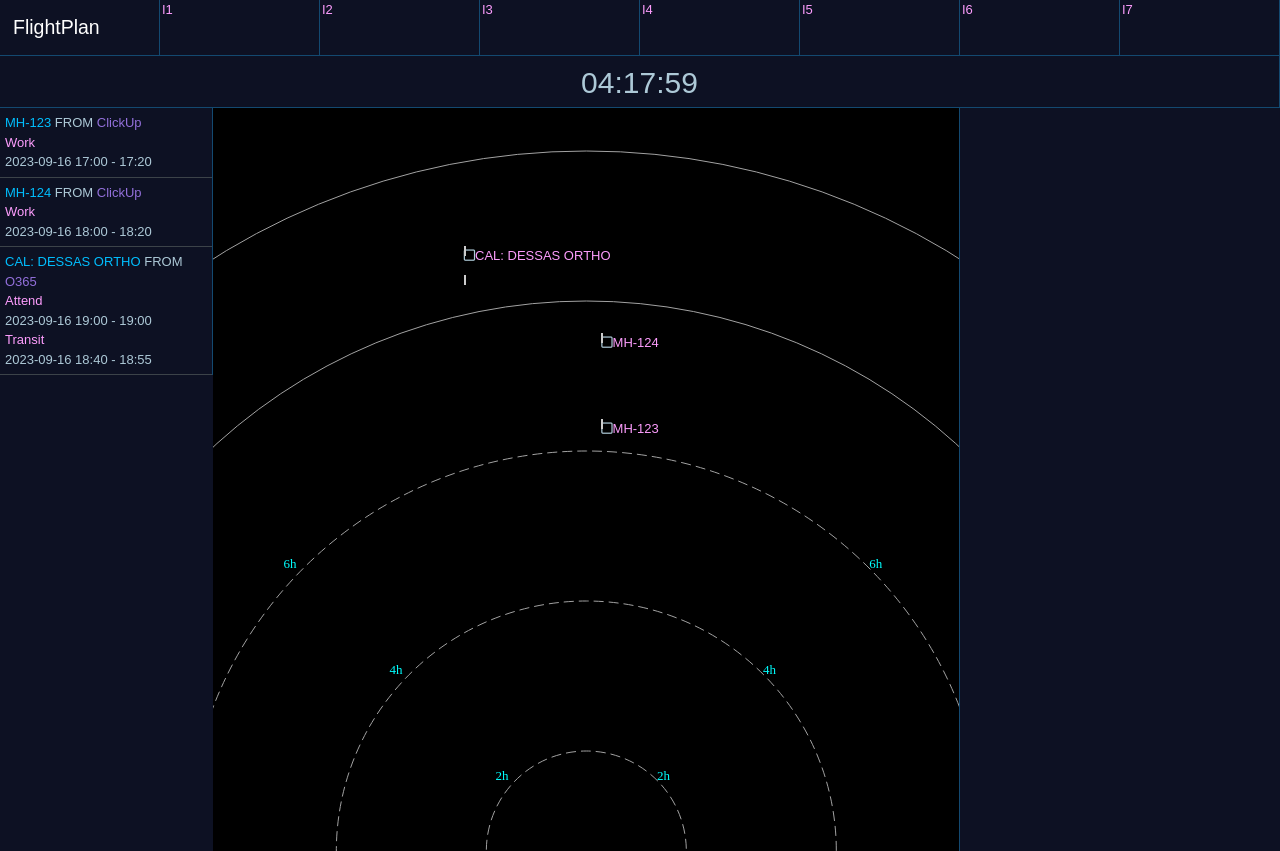
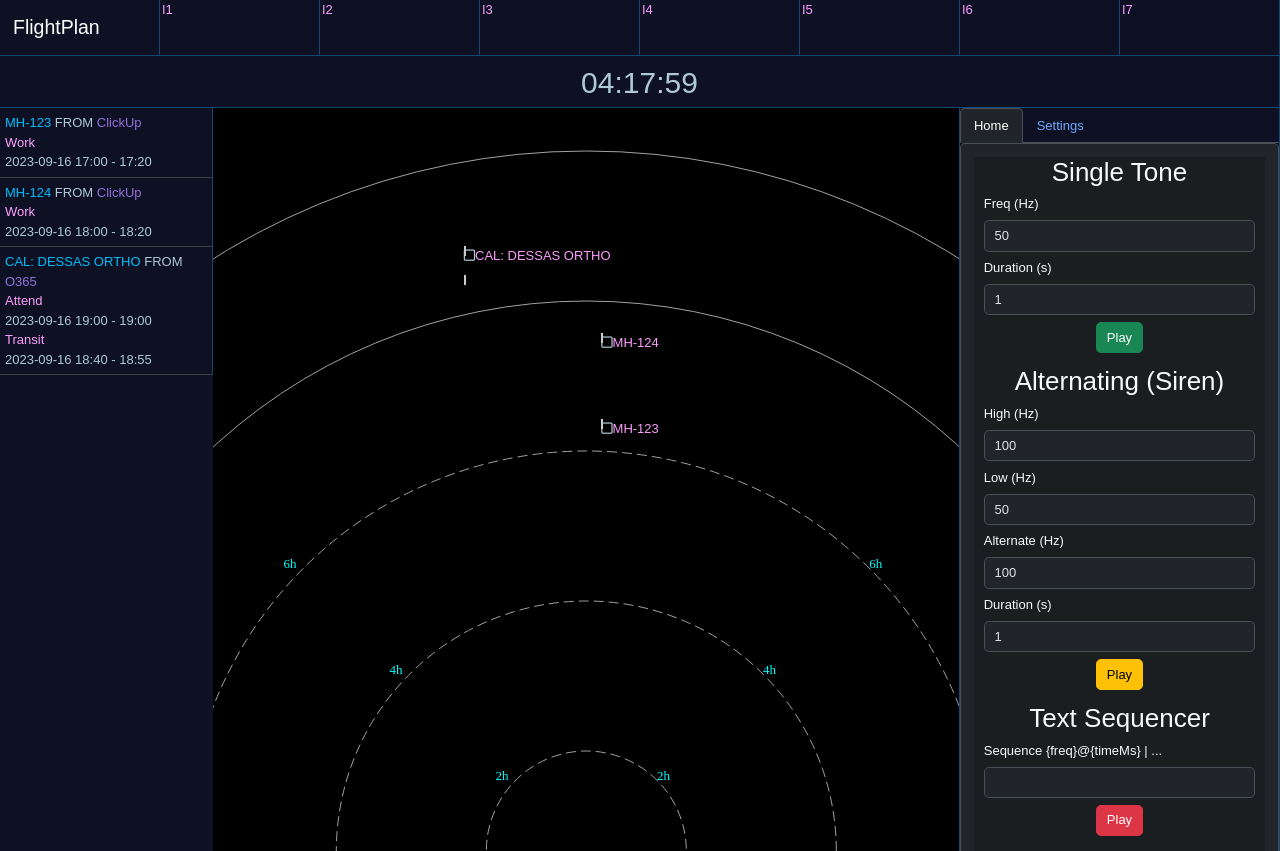
Before and after one commit to armunro/flightplan, a Vue app: page / in a window 1280 px wide. Built offline with nearby package versions, Linux system fonts and the light colour scheme; a web font is replaced by a local one.

Commit message:
Tab pages

```diff
--- a/src/assets/css/flightplan.css
+++ b/src/assets/css/flightplan.css
@@ -159,6 +159,7 @@ nav {
 *************************************/
 
 .fp-frame {
-    border-right: 1px solid #134970FF
+    border-right: 1px solid #134970FF;
+    padding:0px !important;
 }
 .fp-frame-header {}
--- a/src/components/Layout.vue
+++ b/src/components/Layout.vue
@@ -2,6 +2,16 @@
 import { defineProps } from 'vue'
 import CardList from "./CardList.vue"
 import Radar from "./Radar/Radar.vue"
+import Tone from "./Tone.vue";
+import TabPages from "./TabPages.vue";
+import Test from "./Test.vue";
+
+
+
+const myPages = [
+  { title: 'Home', component: Tone },
+  { title: 'Settings', component: Test }
+]
 
 const props = defineProps({
   waypoints: {
@@ -41,11 +51,11 @@ const props = defineProps({
           <CardList :waypoints="waypoints" />
         </div>
       </div>
-      <div id="fp-radar-viewport" class="col-md-7 p-0 overflow-hidden" style="border-right: 1px solid #134970FF">
+      <div id="fp-radar-viewport" class="col-md-7 fp-frame overflow-hidden" style="border-right: 1px solid #134970FF">
         <Radar :width="700" :height="600" :waypoints="waypoints" />
       </div>
-      <div class="col-md-3 p-0">
-        <!-- Additional panel content -->
+      <div class="col-md-3 fp-frame">
+        <TabPages :pages="myPages"> </TabPages>
       </div>
     </div>
   </div>
--- /dev/null
+++ b/src/components/TabPages.vue
@@ -0,0 +1,37 @@
+<template>
+    <ul class="nav nav-tabs">
+      <li class="nav-item" v-for="(page, index) in pages" :key="index">
+        <button
+            class="nav-link"
+            :class="{ active: activeTab === index }"
+            @click="activeTab = index"
+        >
+          {{ page.title }}
+        </button>
+      </li>
+    </ul>
+
+    <div class="tab-content p-3 border rounded bg-dark text-light">
+      <component :is="pages[activeTab].component" />
+    </div>
+</template>
+
+<script setup>
+import { ref } from 'vue'
+
+const props = defineProps({
+  pages: {
+    type: Array,
+    required: true,
+    // Expected format: [{ title: 'Tab Name', component: SFC }]
+  }
+})
+
+const activeTab = ref(0)
+</script>
+
+<style scoped>
+.nav-tabs .nav-link {
+  cursor: pointer;
+}
+</style>
--- /dev/null
+++ b/src/components/Test.vue
@@ -0,0 +1,11 @@
+<script setup>
+
+</script>
+
+<template>
+<div>Inop.</div>
+</template>
+
+<style scoped>
+
+</style>
--- /dev/null
+++ b/src/components/Tone.vue
@@ -0,0 +1,82 @@
+<script setup>
+import { ref } from 'vue'
+import {ToneGenerator} from "../assets/js/ToneGenerator.js";
+
+const toneGenerator = new ToneGenerator();
+const singleFreq = ref(50);
+const singleDuration = ref(1);
+const duration = ref(1);
+const freqHi = ref(100);
+const freqLow = ref(50);
+const freqAlt = ref(100);
+const sequence = ref("");
+
+
+</script>
+<template>
+  <div class="container text-center" style="background-color: #1a1e21">
+    <h2>Single Tone</h2>
+    <div class="mb-2 text-start">
+      <label class="form-label">Freq (Hz)</label>
+      <input v-model="singleFreq" type="text" class="form-control" placeholder="800" />
+    </div>
+    <div class="mb-2 text-start">
+      <label class="form-label">Duration (s)</label>
+      <input v-model="singleDuration" type="text" class="form-control" placeholder="1" />
+    </div>
+    <div class="mb-3">
+      <button class="btn btn-success" @click="playSingle">Play</button>
+    </div>
+
+    <h2>Alternating (Siren)</h2>
+    <div class="mb-2 text-start">
+      <label class="form-label">High (Hz)</label>
+      <input v-model="freqHi" type="text" class="form-control" />
+    </div>
+    <div class="mb-2 text-start">
+      <label class="form-label">Low (Hz)</label>
+      <input v-model="freqLow" type="text" class="form-control" />
+    </div>
+    <div class="mb-2 text-start">
+      <label class="form-label">Alternate (Hz)</label>
+      <input v-model="freqAlt" type="text" class="form-control" />
+    </div>
+    <div class="mb-2 text-start">
+      <label class="form-label">Duration (s)</label>
+      <input v-model="duration" type="text" class="form-control" />
+    </div>
+    <div class="mb-3">
+      <button class="btn btn-warning" @click="playAlternating">Play</button>
+    </div>
+
+    <h2>Text Sequencer</h2>
+    <div class="mb-2 text-start">
+      <label class="form-label">Sequence {freq}@{timeMs} | ...</label>
+      <input v-model="sequence" type="text" class="form-control" />
+    </div>
+    <div class="mb-3">
+      <button class="btn btn-danger" @click="playSequence">Play</button>
+    </div>
+
+    <h2>Premade</h2>
+    <div class="mb-3 d-flex flex-column gap-2">
+      <div>
+        <strong class="text-light me-2">RWR</strong>
+        <button class="btn btn-success me-1" @click="toneGenerator.playSingle(460, 0.25)">Contact</button>
+        <button class="btn btn-danger me-1" @click="toneGenerator.playSequence('575@0 | 550@.1 | 525@.2 | 500@.3 | 0@.4')">Special Contact</button>
+        <button class="btn btn-warning me-1" @click="toneGenerator.playAlternating(570, 380, 3, 2)">Lock</button>
+        <button class="btn btn-warning me-1" @click="toneGenerator.playAlternating(570, 380, 12, 2)">Launch</button>
+        <button class="btn btn-danger" @click="toneGenerator.playSequence('2000@0 | 2700@.30 | 2000@.50 | 2700@.80 | 0@1')">MASTER</button>
+      </div>
+    </div>
+
+    <div class="mb-3 d-flex flex-column gap-2">
+      <div>
+        <strong class="text-light me-2">Prompt</strong>
+        <button class="btn btn-danger me-1" @click="ToneGenerator.playSequence('400@0 | 300@.1 | 500@.2 | 0@.3')">Success</button>
+        <button class="btn btn-danger me-1" @click="toneGenerator.playSequence('500@0 | 400@.1 | 0@.2')">Confirmed</button>
+        <button class="btn btn-success" @click="toneGenerator.playSingle(400, 0.1)">Entered</button>
+      </div>
+    </div>
+  </div>
+</template>
```
